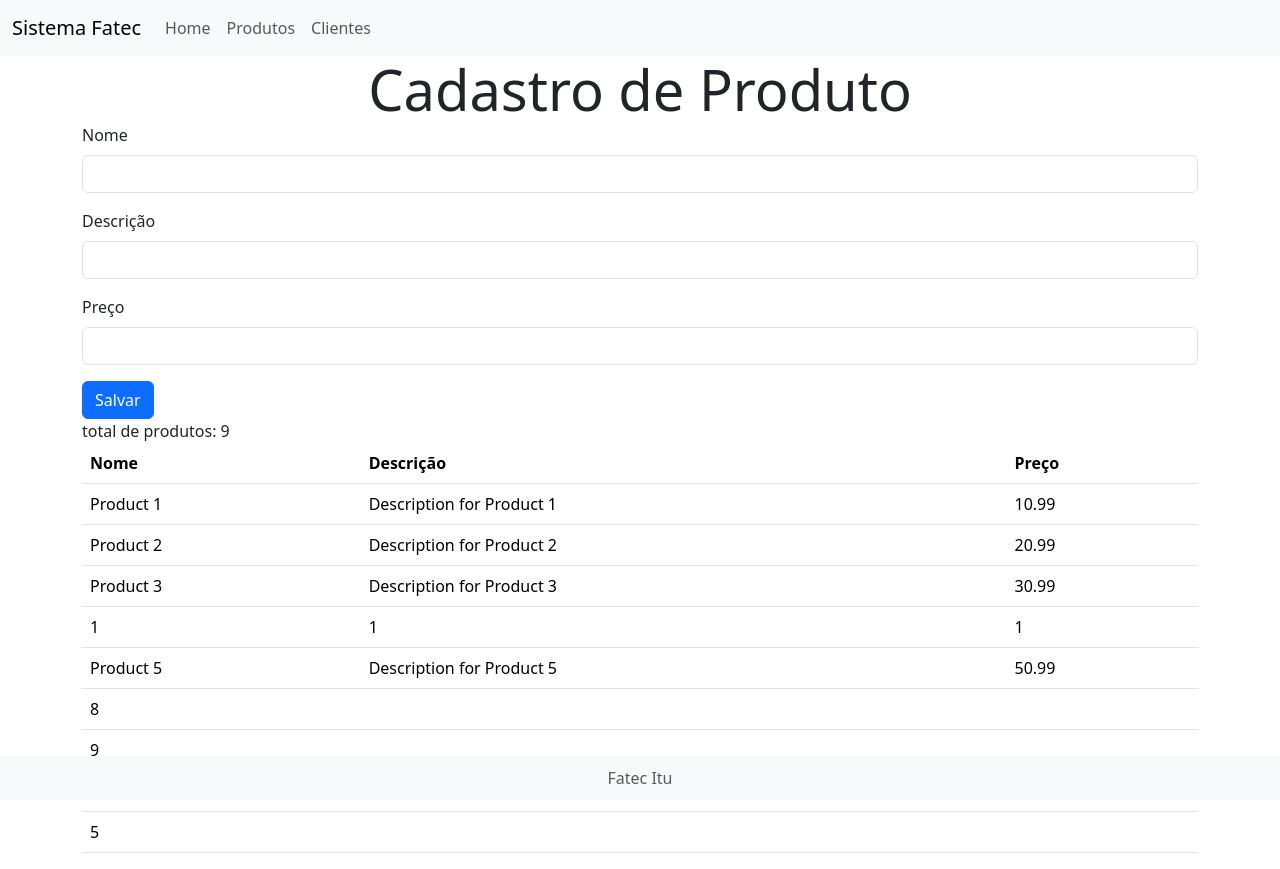
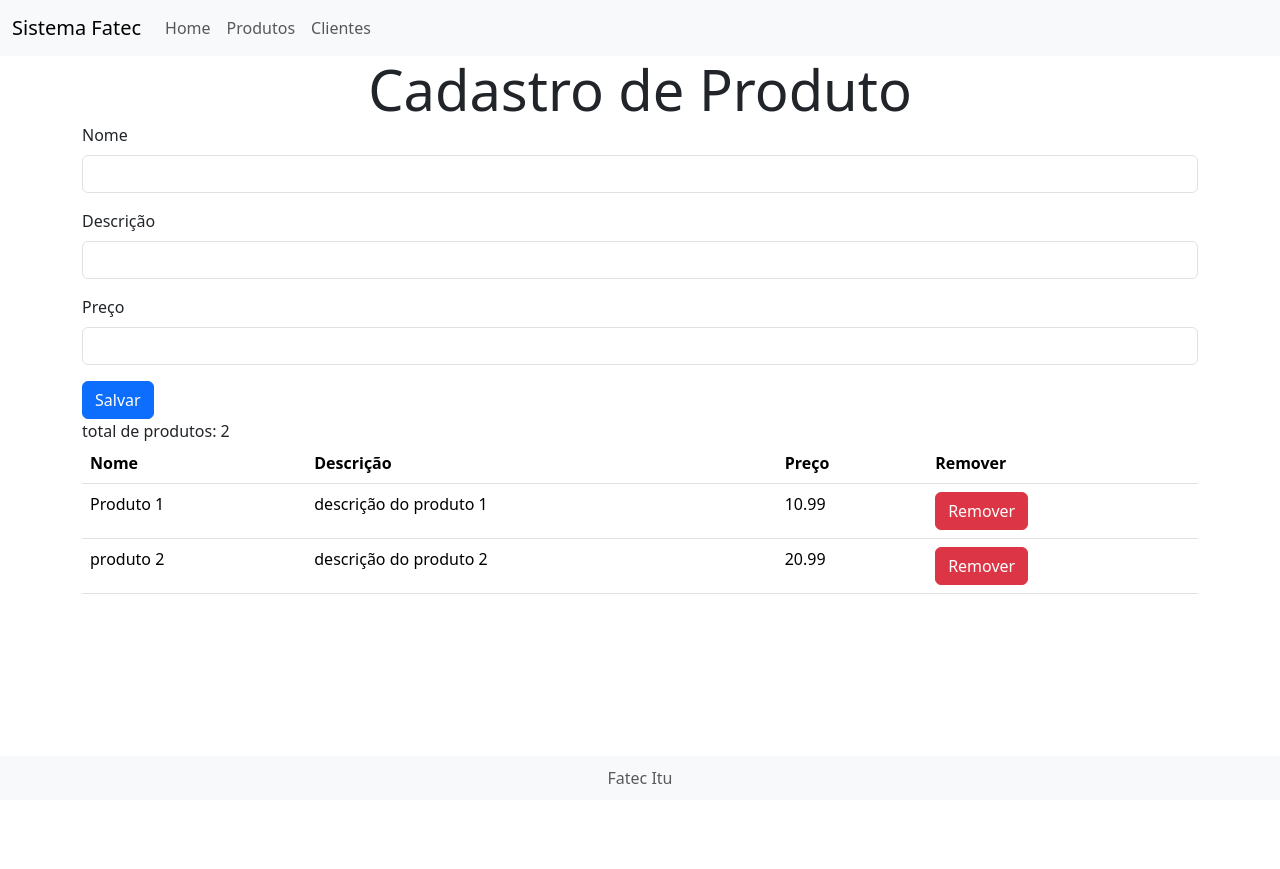
Before and after one commit to sarahrbz/Angular-cadastro-de-produto-, an Angular app: page /product in a window 1280 px wide. After the commit the page ends 800 px from the top, so only its background shows below. Built offline with nearby package versions, Linux system fonts and the light colour scheme; data requests are answered from the project's data file.

Commit message:
aula 07 - inserindo o service delete

```diff
--- a/db.json
+++ b/db.json
@@ -2,57 +2,15 @@
   "products": [
     {
       "id": 1,
-      "name": "Product 1",
-      "price": 10.99,
-      "description": "Description for Product 1"
+      "name": "Produto 1",
+      "description": "descrição do produto 1",
+      "price": "10.99"
     },
     {
       "id": 2,
-      "name": "Product 2",
-      "price": 20.99,
-      "description": "Description for Product 2"
-    },
-    {
-      "id": 3,
-      "name": "Product 3",
-      "price": 30.99,
-      "description": "Description for Product 3"
-    },
-    {
-      "id": 4,
-      "name": "1",
-      "description": "1",
-      "price": "1"
-    },
-    {
-      "id": 5,
-      "name": "Product 5",
-      "description": "Description for Product 5",
-      "price": "50.99"
-    },
-    {
-      "id": 6,
-      "name": "8",
-      "description": "",
-      "price": ""
-    },
-    {
-      "id": 7,
-      "name": "9",
-      "description": null,
-      "price": null
-    },
-    {
-      "id": 8,
-      "name": "9",
-      "description": null,
-      "price": null
-    },
-    {
-      "id": 9,
-      "name": "5",
-      "description": null,
-      "price": null
+      "name": "produto 2",
+      "description": "descrição do produto 2",
+      "price": "20.99"
     }
   ],
   "clients": [
@@ -90,6 +48,13 @@
       "age": "19",
       "gender": "Feminino ",
       "phone": "15 998354002"
+    },
+    {
+      "id": 6,
+      "name": "Fernanda frança",
+      "age": "23",
+      "gender": "Feminino",
+      "phone": "11 9985236425"
     }
   ]
 }
--- a/src/app/product-service.ts
+++ b/src/app/product-service.ts
@@ -9,6 +9,7 @@ import { Product } from './product';
 export class ProductService {
   apiUrl = "http://localhost:3000/products"; //endereço da chamada HTTP
 
+  //protocolo HTTP
   constructor(private http: HttpClient) { } //por meio do constructor injetamos o HTTPCLIENT
 
   getAllProducts(): Observable<Product[]>{  //serviço getAllProducts -> devolve o array de produtos
@@ -19,4 +20,9 @@ export class ProductService {
     return this.http.post<Product>(this.apiUrl, product);
   }
 
+   // HTTP DELETE: http://localhost:3000/products/6
+  delete(product: Product): Observable<void>{ // DELETE do HTTP
+    return this.http.delete<void>(`${this.apiUrl}/${product.id}`);
+  }
+
 }
--- a/src/app/product/product.html
+++ b/src/app/product/product.html
@@ -28,6 +28,7 @@
       <th scope="col">Nome</th>
       <th scope="col">Descrição</th>
       <th scope="col">Preço</th>
+      <th scope="col">Remover</th>
     </tr>
   </thead>
   <tbody>
@@ -35,6 +36,11 @@
       <td>{{p.name}}</td>
       <td>{{p.description}}</td>
       <td>{{p.price}}</td>
+      <td>
+          <button class="btn btn-danger" (click)="delete(p)">
+            Remover
+          </button>
+      </td>
     </tr>
    </tbody>
 </table>
--- a/src/app/product/product.ts
+++ b/src/app/product/product.ts
@@ -44,4 +44,14 @@ export class ProductComponent implements OnInit {
     );
   }
 
+   delete(product: Product) {
+    this.service.delete(product).subscribe(
+      {
+        next: () => {
+          this.products.update(products => products.filter(p => p.id !== product.id));
+        }
+      }
+    )
+  }
+
 }
```
